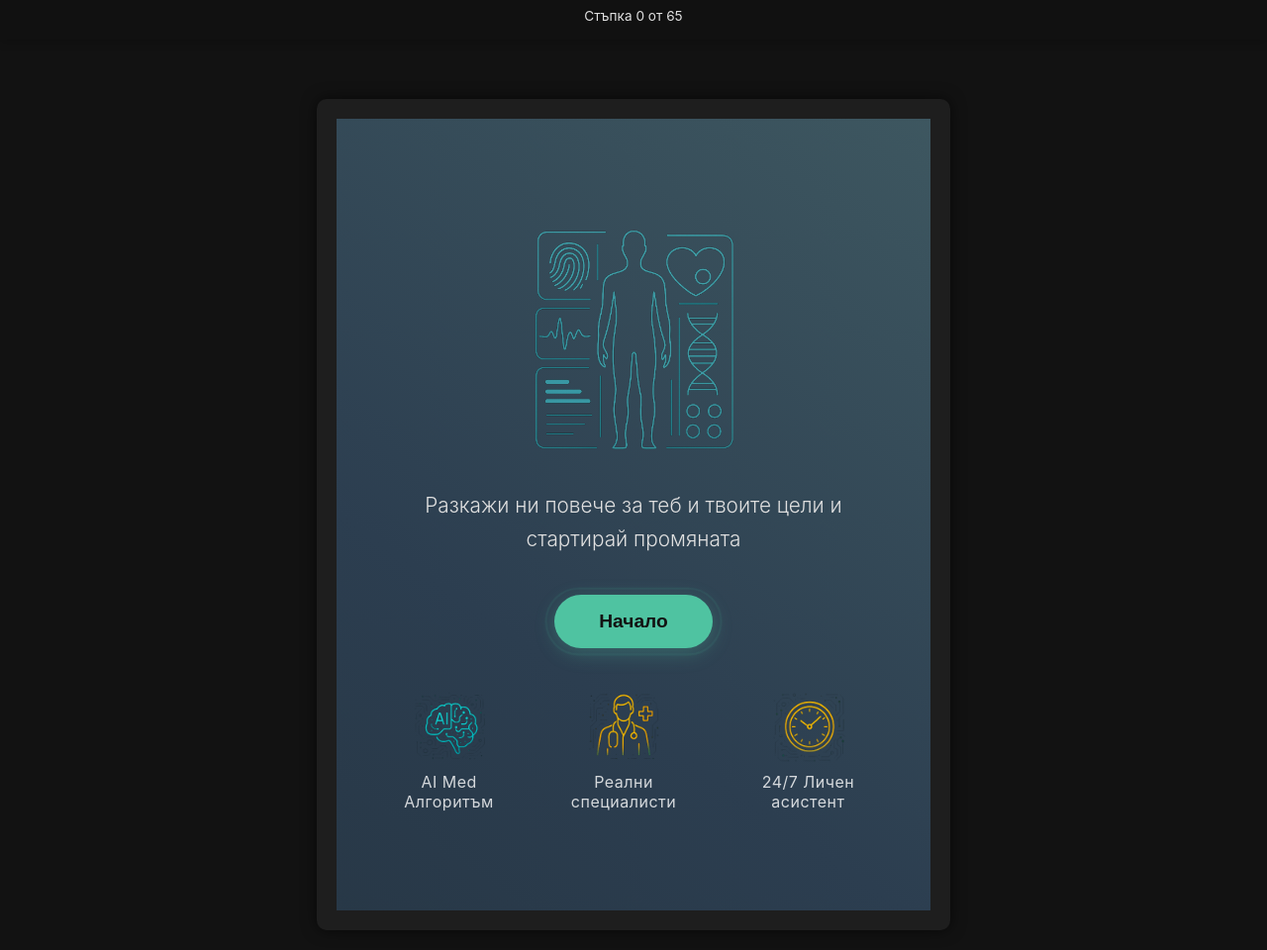
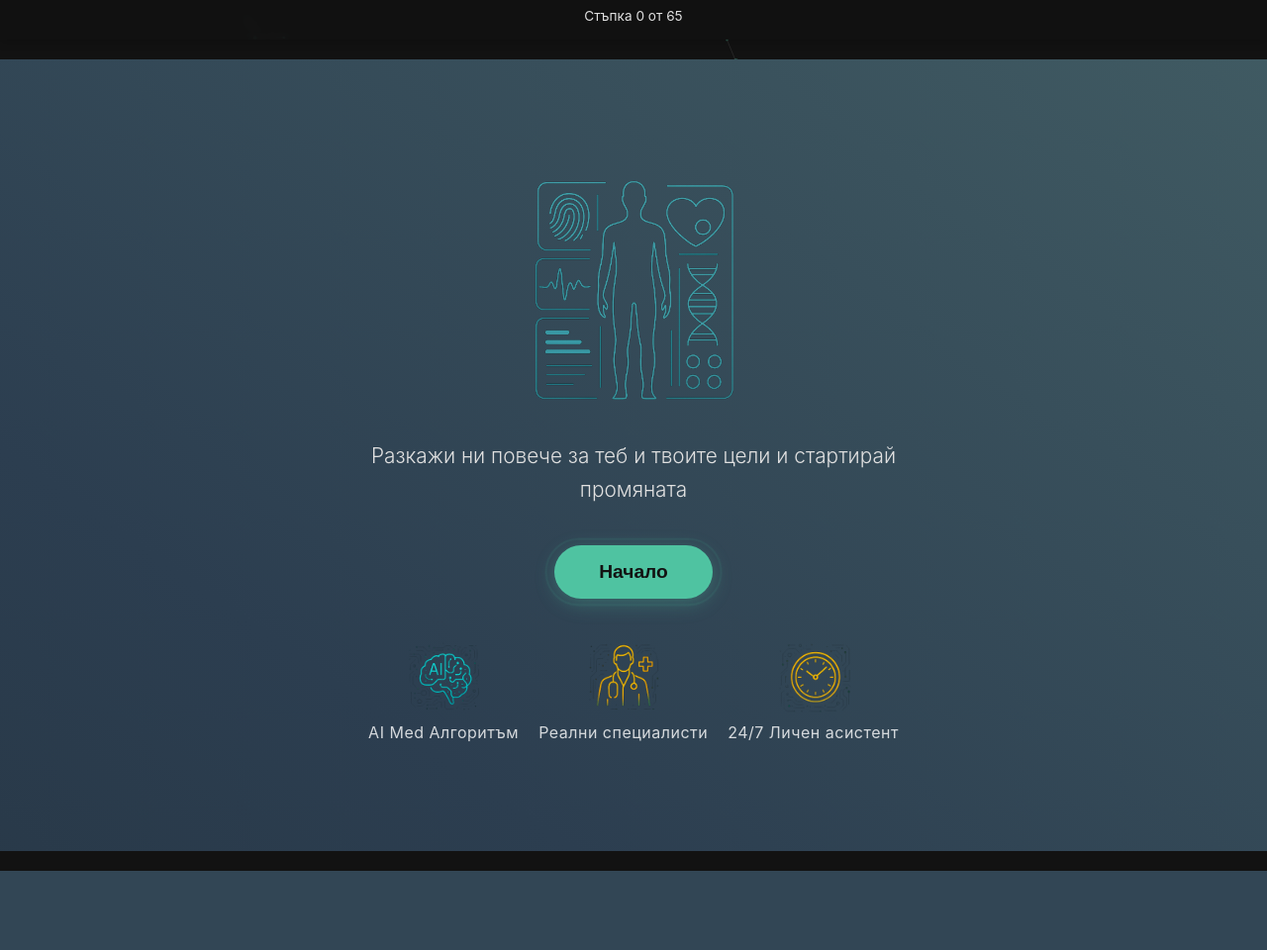
Before and after one commit to Radilovk/bodybest, a PHP site: page /quest.html in a window 1280 px wide. Shown: the whole page at 99% size. After the commit the page ends 880 px from the top, so only its background shows below. Run offline with PHP 8.4, Linux system fonts and the light colour scheme.

Commit message:
style(quest): use particles background across pages

```diff
--- a/css/quest_styles.css
+++ b/css/quest_styles.css
@@ -18,6 +18,15 @@ body {
   background-color: #1e1e1e;
   border-radius: 10px;
   box-shadow: 0 0 15px rgba(0,0,0,0.6);
+}
+
+/* Прозрачни контейнери в страницата с въпросника */
+#questPage .container {
+  max-width: 100%;
+  margin: 20px auto;
+  padding: 0;
+  background-color: transparent;
+  box-shadow: none;
 }
 
 .question-text {
@@ -70,6 +79,8 @@ p {
 .page {
   display: none;
   animation: fadeIn 0.4s ease-in-out;
+  position: relative;
+  z-index: 2;
 }
 
 .page.active {
--- a/quest.html
+++ b/quest.html
@@ -193,7 +193,7 @@
   </style>
   <!-- === КРАЙ: НОВИ СТИЛОВЕ === -->
 </head>
-<body>
+<body id="questPage">
 
 <svg style="position:absolute;width:0;height:0" aria-hidden="true">
   <symbol id="icon-brain" viewBox="0 0 40 40" fill="currentColor">
@@ -208,6 +208,7 @@
     <path d="M20 10v10l6 6" />
   </symbol>
 </svg>
+<div id="particles-js"></div>
 
 <!-- Прогрес бар -->
 <div class="step-indicator-container">
@@ -300,7 +301,6 @@
     pageDiv.id = 'page0';
 
     pageDiv.innerHTML = `
-      <div id="particles-js"></div>
       <div class="hero-content">
         <img class="hero-image" id="heroImage" src="https://radilovk.github.io/bodybest/img/myquest.png" alt="Hero">
 
```
